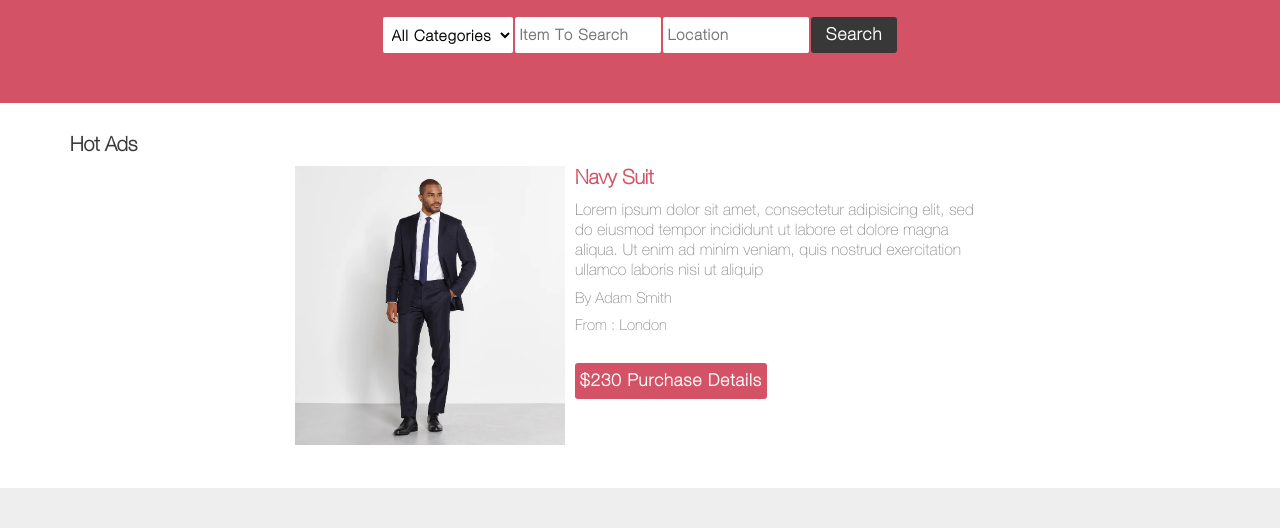
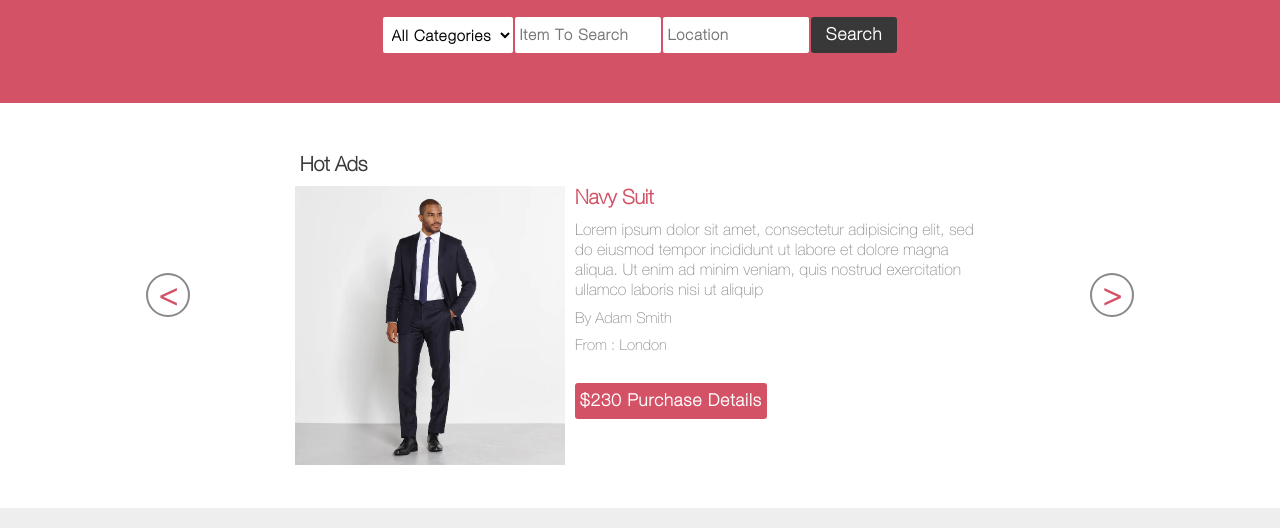
Before and after one commit to Misori-simon/online-gadget-shop, a plain HTML site: page index.html in a window 1280 px wide. Shown: the part 236-764 px from the top of the page. Drawn offline with Linux system fonts and the light colour scheme; some icons are missing.

Commit message:
Review changes -spelling errors in readme -fix hot adds -add arrors to adds -fix footer form -fix html errors

```diff
--- a/css/scss/_layout.scss
+++ b/css/scss/_layout.scss
@@ -5,6 +5,9 @@
   box-sizing: border-box;
 }
 
+.hide {
+  display: none;
+}
 // modbile view
 
 .nav-wrapper {
@@ -94,29 +97,34 @@
   padding: 1rem;
 }
 
+.ad-heading {
+  max-width: 42rem;
+  margin: 0 auto;
+  padding: 1rem;
+}
+
 .ad-card {
   width: 80%;
   margin: 1rem auto;
-  //  position: relative;
+  position: relative;
 
-  //  &::before {
-  //    content: "<";
-  //    position: absolute;
-  //    left: 0;
-  //    top: 30%;
-  //   width: 4rem;
-  //   padding: .3rem 0;
+  &::before {
+    content: "<";
+    position: absolute;
+    left: 0;
+    top: 40%;
+    width: 4rem;
+    padding: 0.3rem 0;
+  }
 
-  //  }
-
-  //  &::after {
-  //   content: ">";
-  //   position: absolute;
-  //   right: 0;
-  //   top: 30%;
-  //  width: 4rem;
-  //  padding: .3rem 0;
-  //  }
+  &::after {
+    content: ">";
+    position: absolute;
+    right: 0;
+    top: 40%;
+    width: 4rem;
+    padding: 0.3rem 0;
+  }
 }
 
 .ad-img-wrapper {
@@ -272,21 +280,24 @@
 
 .result-img-wrapper {
   max-width: 14.5rem;
+  position: relative;
 
   img {
     width: 100%;
-    height: 80%;
+    height: 100%;
     object-fit: cover;
   }
 }
 
 .result-arrows {
+  position: absolute;
   display: flex;
   width: 8rem;
+  bottom: 0;
+  right: 0;
   justify-content: space-around;
   align-items: center;
-  float: right;
-  background-color: $secondary-color;
+  background-color: rgba($color: $secondary-color, $alpha: 0.5);
 
   .iconify {
     font-size: 3rem;
@@ -410,11 +421,26 @@
   }
 
   .hero-form {
-    max-width: 500px;
+    max-width: 50rem;
   }
 
   //ad card
+
   .ad-card {
+    &::before {
+      left: -6rem;
+    }
+
+    &::after {
+      right: -6rem;
+    }
+  }
+
+  .ad-heading {
+    max-width: 70rem;
+  }
+
+  .ad-content-wrapper {
     display: flex;
     justify-content: center;
   }
@@ -478,6 +504,7 @@
     margin: 0 auto;
   }
   //foter section
+  .ad-card,
   .footer-width-breaks {
     max-width: 72rem;
   }
@@ -535,12 +562,22 @@
     }
   }
 
+  .ad-card {
+    &::before {
+      left: 1rem;
+    }
+
+    &::after {
+      right: 1rem;
+    }
+  }
   //card
   .large {
     display: block;
   }
 
   //foter section
+  .ad-card,
   .footer-width-breaks {
     max-width: 114rem;
   }
@@ -555,6 +592,10 @@
     form {
       flex-direction: column;
     }
+
+    input {
+      padding: 0 1.5rem;
+    }
   }
 
   .footer-bottom {
--- a/index.html
+++ b/index.html
@@ -80,10 +80,12 @@
 
   <main>
     <section class="hot-ad">
-      <h1 class="category-heading footer-width-breaks"> Hot Ads </h1>
+      <h1 class="hide"> hidden </h1>
       <div class="ads">
         <div class="ad-card">
-          <figure class="ad-img-wrapper">
+          <h1 class="category-heading ad-heading"> Hot Ads </h1>
+          <div class="ad-content-wrapper">
+            <figure class="ad-img-wrapper">
               <img src="images/st-21.png" alt="" class="ad-img">
           </figure>
 
@@ -105,6 +107,7 @@
               <span class="iconify" data-icon="clarity:shopping-cart-solid" data-inline="false"></span>
               Purchase Details
             </button>
+          </div>
           </div>
         </div>
       </div>
@@ -445,7 +448,5 @@
       </ul>
     </div>
   </footer>
-
-  <script src="js/main.js"></script>
 </body>
 </html>
--- a/js/main.js
+++ /dev/null
@@ -1,4 +0,0 @@
-
-$(document).ready(function(){
- $('.single-item').slick();
-});
```
Also changed, not shown: search.html (+2 -2 lines), css/style.css, 2 other files.
